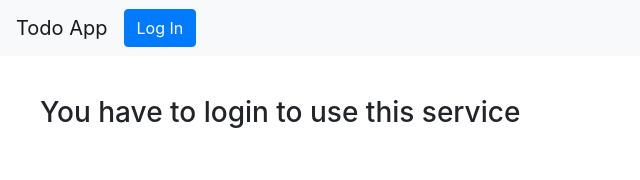
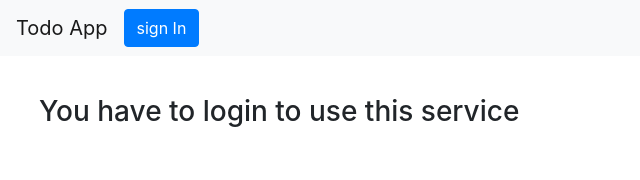
Before and after one commit to PawanSuryavanshi95/Todo, a React (Create React App) app: page / in a window 1280 px wide. Shown: the top 180 px of the page, without its empty margins (0-640 px from the left). Built offline with nearby package versions, Linux system fonts and the light colour scheme.

Commit message:
Changing the css and Button name

```diff
--- a/src/component/LoginButton.js
+++ b/src/component/LoginButton.js
@@ -8,8 +8,8 @@ const LoginButton = () => {
       className="btn btn-primary btn-block"
       onClick={(e) =>{  loginWithRedirect();}}
     >
-      Log In
-    </button>
+      sign In </button>
+
   );
 };
 
--- a/src/component/LogoutButton.js
+++ b/src/component/LogoutButton.js
@@ -8,8 +8,8 @@ const LogoutButton = () => {
       className="btn btn-danger btn-block"
       onClick={(e) =>{  logout();}}
     >
-      Log Out
-    </button>
+      Sign Out</button>
+
   );
 };
 
--- a/src/index.css
+++ b/src/index.css
@@ -1,9 +1,10 @@
 main {
     display: flex;
     flex-direction: column;
-    margin: 40px;
+    margin: 39px;
+
 }
 
 .d-flex input {
-    max-width: 500px;
+    max-width: 499px;
 }
```
Also changed, not shown: src/index.js (+3 -4 lines).
